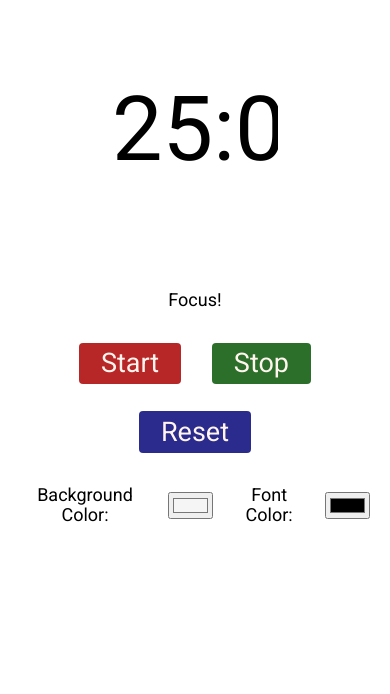
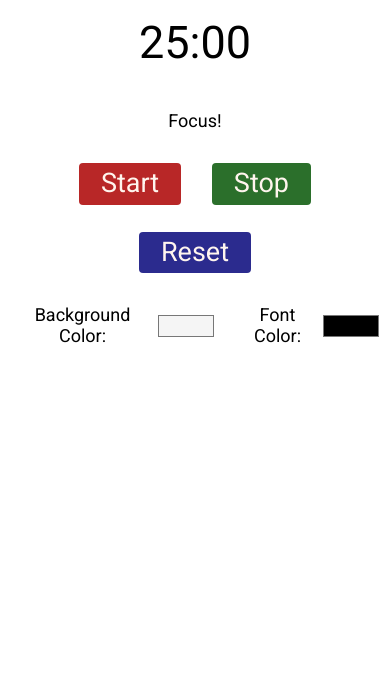
Before and after one commit to slyncrafty/pomodoro-timer, a plain HTML site: page index.html in a window 390 px wide. Shown: the part 150-844 px from the top of the page. Drawn offline with Linux system fonts and the light colour scheme.

Commit message:
Modified styles for timer and color swatch inputs and responsive

```diff
--- a/css/style.css
+++ b/css/style.css
@@ -25,10 +25,11 @@ html{
 .container {
   display: flex;
   flex-direction: column;
-  margin: 0 auto;
-  max-width: 460px;
+  margin: 1em auto;
+  max-width: 420px;
+  min-width: 280px;
   text-align: center;
-  padding: 20px;
+  padding: 0.5em;
   font-family: "roboto", sans-serif;
 }
 
@@ -41,8 +42,15 @@ h1 {
 input.timer {
   border:none;
   text-align: center;
-  margin: 1em;
+  margin: 1em auto;
   font-size: 5em;
+  width: 100%;
+}
+@media (max-width: 420px) {
+  input.timer  {
+    font-size: 2.5em;
+    margin: 0.5em auto;
+  }
 }
 
 .color-control {
@@ -51,12 +59,23 @@ input.timer {
   justify-content: center;
   gap: 1em;
   font-size: 1em;
+  width: 100%;
+  margin-inline: auto;
 }
 
 .color-control label {
   display: flex;
+  justify-content:space-around;
   align-items: center;
-  gap: 1em;
+}
+
+.color-control input[type="color"] {
+  width: 60px;
+  height: 30px;
+  border: none;
+  border-radius: 2px;
+  background: none;
+  padding: 0;
 }
 
 button {
```
